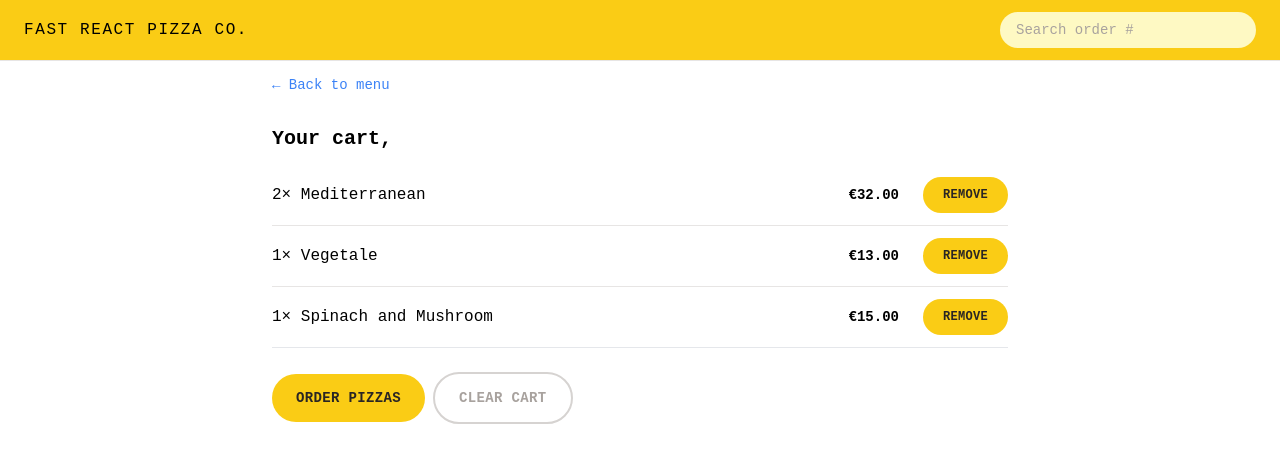
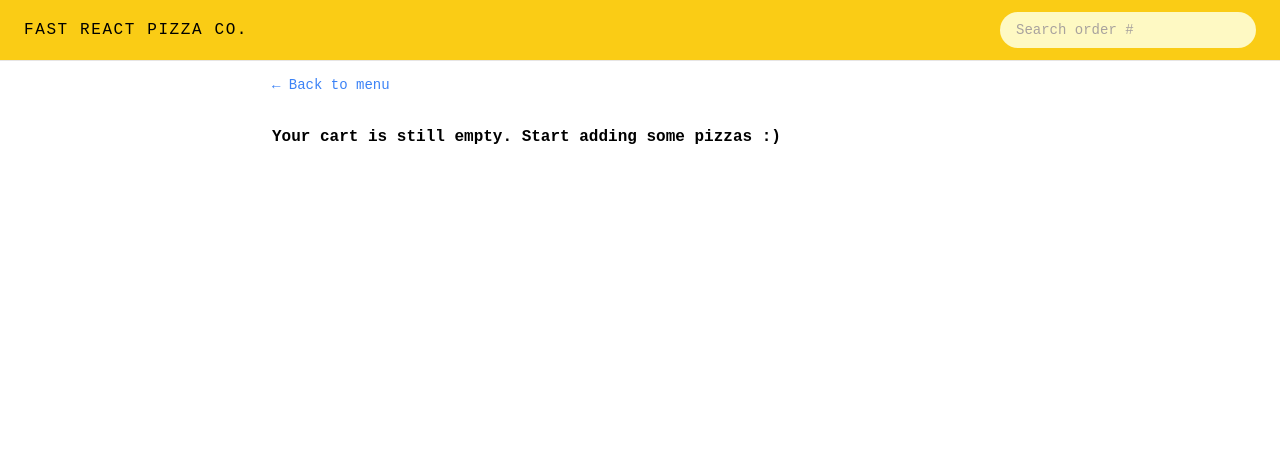
Before and after one commit to iljasolomatin/fast-react-pizza, a React app: page /cart in a window 1280 px wide. Shown: the top 462 px of the page. Built offline with nearby package versions, Linux system fonts and the light colour scheme; the HTML template or start-up script is replaced by a standard one.

Commit message:
Integrate Redux state and clear cart in Cart feature
Replaced fake cart data with Redux state in Cart.jsx, added clear cart functionality using a new clearCart action, and improved EmptyCart to use LinkButton and updated styling. Also added selectors for cart and username in cartSlice.js.

```diff
--- a/src/features/cart/Cart.jsx
+++ b/src/features/cart/Cart.jsx
@@ -1,36 +1,20 @@
-import { Link } from "react-router-dom";
 import LinkButton from "../../ui/LinkButton";
 import Button from "../../ui/Button";
 import CartItem from "./CartItem";
-import { useSelector } from "react-redux";
-
-const fakeCart = [
-  {
-    pizzaId: 12,
-    name: "Mediterranean",
-    quantity: 2,
-    unitPrice: 16,
-    totalPrice: 32,
-  },
-  {
-    pizzaId: 6,
-    name: "Vegetale",
-    quantity: 1,
-    unitPrice: 13,
-    totalPrice: 13,
-  },
-  {
-    pizzaId: 11,
-    name: "Spinach and Mushroom",
-    quantity: 1,
-    unitPrice: 15,
-    totalPrice: 15,
-  },
-];
+import EmptyCart from "./EmptyCart";
+import { useDispatch, useSelector } from "react-redux";
+import { clearCart, getCart, getUsername } from "./cartSlice";
 
 function Cart() {
-  const cart = fakeCart;
-  const username = useSelector((state) => state.user.username);
+  const username = useSelector(getUsername);
+  const cart = useSelector(getCart);
+  const dispatch = useDispatch();
+
+  function handleClearCart() {
+    dispatch(clearCart());
+  }
+
+  if (!cart.length) return <EmptyCart />;
 
   return (
     <div className="px-4 py-3">
@@ -49,7 +33,9 @@
           Order Pizzas
         </Button>
 
-        <Button type="secondary">Clear cart</Button>
+        <Button type="secondary" onClick={handleClearCart}>
+          Clear cart
+        </Button>
       </div>
     </div>
   );
--- a/src/features/cart/EmptyCart.jsx
+++ b/src/features/cart/EmptyCart.jsx
@@ -1,11 +1,13 @@
-import { Link } from 'react-router-dom';
+import LinkButton from "../../ui/LinkButton";
 
 function EmptyCart() {
   return (
-    <div>
-      <Link to="/menu">&larr; Back to menu</Link>
+    <div className="px-4 py-3">
+      <LinkButton to="/menu">&larr; Back to menu</LinkButton>
 
-      <p>Your cart is still empty. Start adding some pizzas :)</p>
+      <p className="mt-7 font-semibold">
+        Your cart is still empty. Start adding some pizzas :)
+      </p>
     </div>
   );
 }
--- a/src/features/cart/cartSlice.js
+++ b/src/features/cart/cartSlice.js
@@ -49,9 +49,13 @@
   deleteItem,
   increaseItemQuantity,
   decreaseItemQuantity,
+  clearCart,
 } = cartSlice.actions;
 
 export default cartSlice.reducer;
+
+export const getCart = (state) => state.cart.cart;
+export const getUsername = (state) => state.user.username;
 
 export const getTotalCartQuantity = (state) =>
   state.cart.cart.reduce((sum, item) => sum + item.quantity, 0);
```
